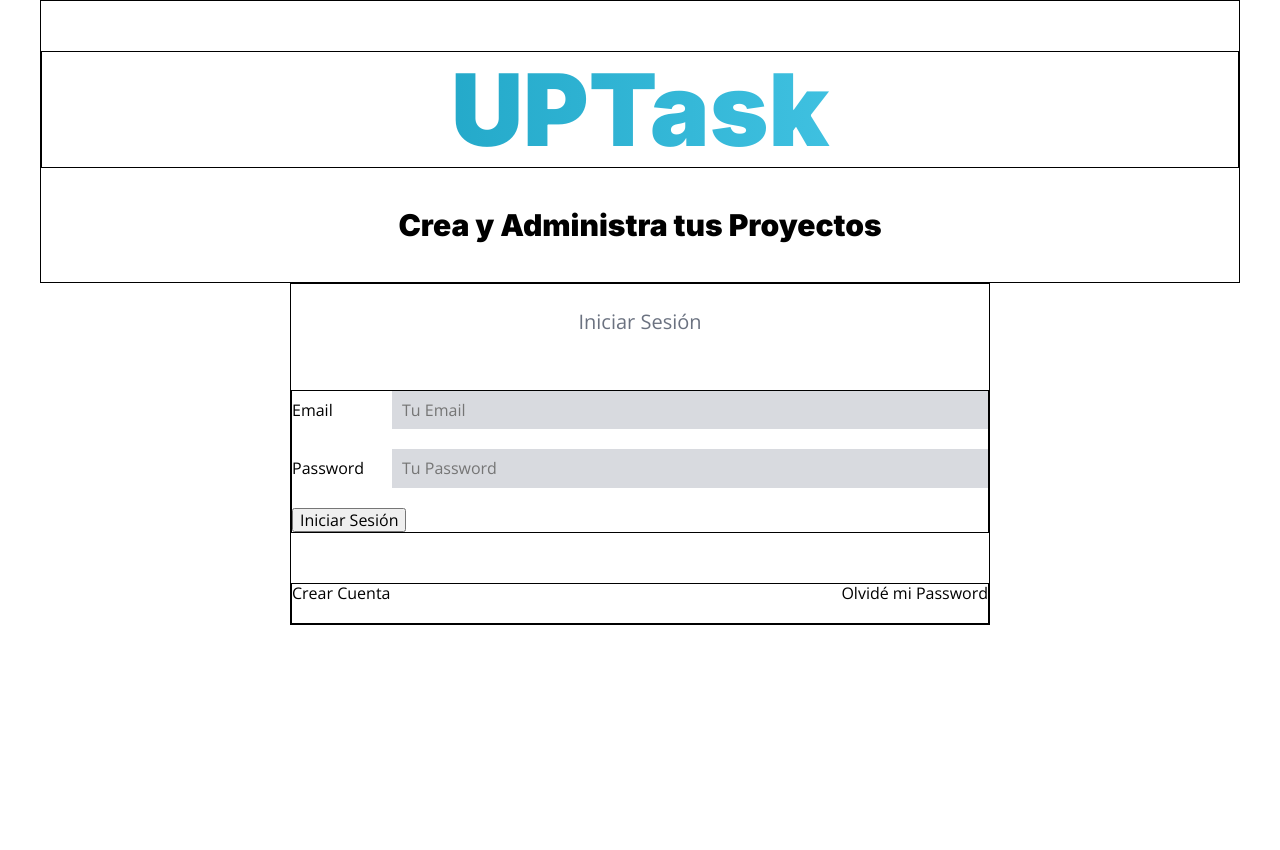
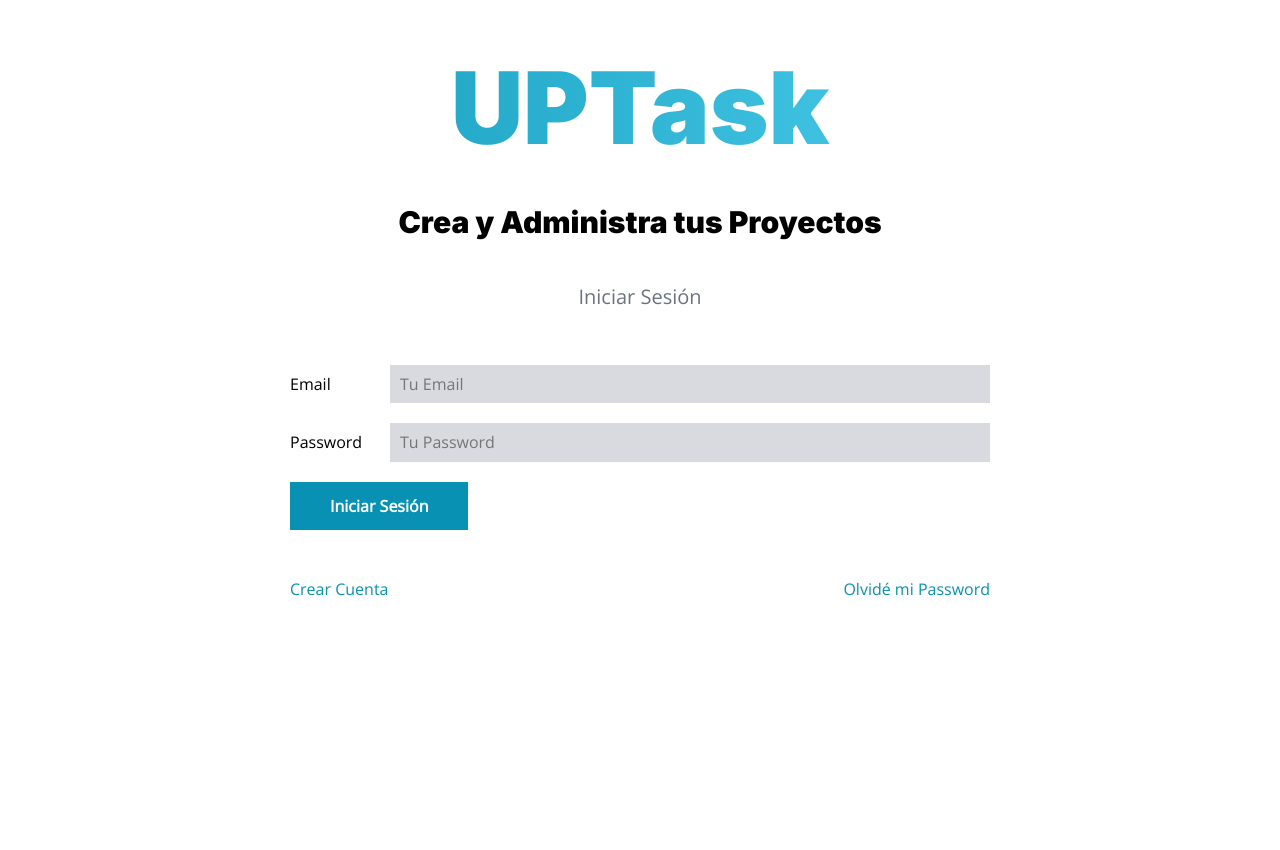
Before and after one commit to lionel-prats/lp-2023-uptask-php-mysql-mvc, a PHP site: template views/auth/login.php in a window 1280 px wide. Before the commit the page ends 625 px from the top, so only its background shows below. Run offline with PHP 8.4, Linux system fonts and the light colour scheme; the template is opened without the code that fills it, so the values that code supplies are empty; style sheets or scripts are compiled from the project's sources.

Commit message:
seccion 61 - video 570

```diff
--- a/src/scss/auth/_index.scss
+++ b/src/scss/auth/_index.scss
@@ -1 +1 @@
-@forward 'crear';
+@forward 'login';
--- a/src/scss/auth/_crear.scss
+++ b/src/scss/auth/_login.scss
@@ -1,7 +1,7 @@
 @use "base/variables" as v;
 @use "base/mixins" as m;
 
-.crear {
+.login {
     .uptask {
         margin-top: v.$separacion;
         font-size: 7rem;
@@ -10,9 +10,18 @@
         // gradiente de izquierda a derecha -> arranca con cyan (0%) y termina con cyan uun 30% mas claro (100%) (VIDEO 569)
         color: transparent;
         background-clip: text; // (VIDEO 569)
-        border: 1px solid #000000;
         @include m.tablet {
             font-size: 10rem
         };
     }
+
+    input[type="submit"] {
+        @include m.boton(v.$cyan, v.$blanco);
+    }
+
+    .acciones {
+        a {
+            color: v.$cyan;
+        }
+    }
 }
--- a/src/scss/base/_globales.scss
+++ b/src/scss/base/_globales.scss
@@ -17,12 +17,10 @@ body {
     width: 95%;
     max-width: 1200px;
     margin: 0 auto;
-    border: 1px solid #000000;
 }
 .contenedor-sm {
     max-width: 70rem;
     margin: 0 auto;
-    border: 1px solid #000000;
 }
 a {
     text-decoration: none;
--- a/src/scss/componentes/_acciones.scss
+++ b/src/scss/componentes/_acciones.scss
@@ -3,7 +3,6 @@
 
 .acciones {
     margin-top: v.$separacion;
-    border: 1px solid #000000;
     @include m.tablet {
         display: flex;
         justify-content: space-between;
@@ -17,6 +16,4 @@
             margin-bottom: 0;
         }
     }
-
-
 }
--- a/src/scss/componentes/_formulario.scss
+++ b/src/scss/componentes/_formulario.scss
@@ -19,5 +19,4 @@
             background-color: lighten(v.$gris, 40%);
         }
     }
-    border: 1px solid #000000;
 }
--- a/views/auth/login.php
+++ b/views/auth/login.php
@@ -1,7 +1,7 @@
-<div class="contenedor crear">
+<div class="contenedor login">
     <h1 class="uptask">UPTask</h1>
     <p class="tagLine">Crea y Administra tus Proyectos</p>
-</div>
+
     <div class="contenedor-sm">
         <p class="descripcion-pagina">Iniciar Sesión</p>
         <form class="formulario" method="POST">
@@ -30,3 +30,4 @@
             <a href="/olvide">Olvidé mi Password</a>
         </div>
     </div><!-- .contenedor-sm -->
+</div>
```
Lines whose indentation alone changed are shown as unchanged.
